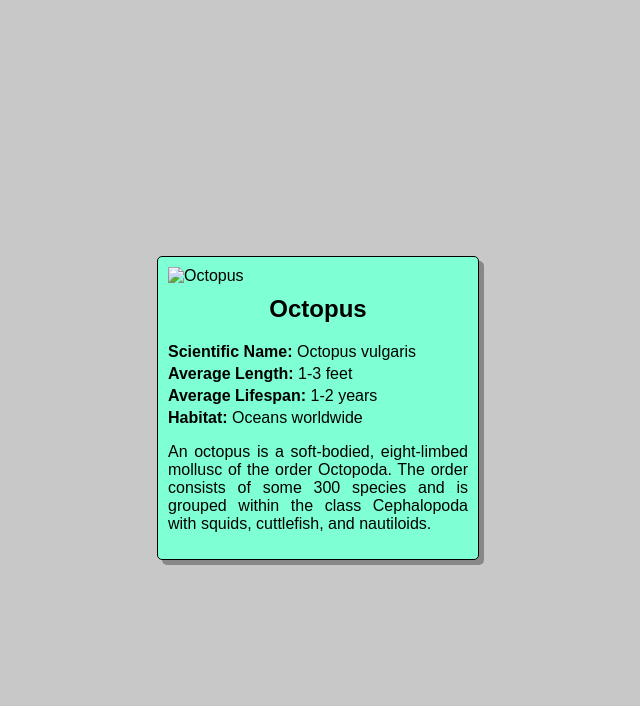
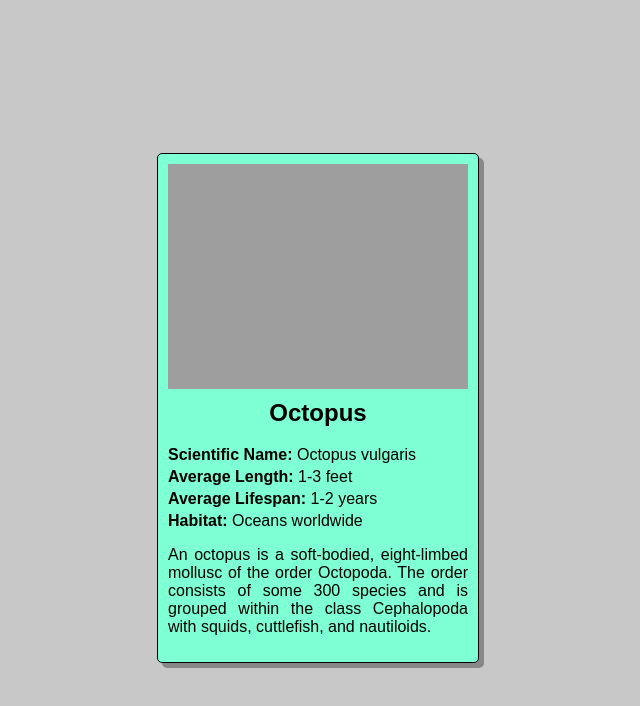
Before and after one commit to CyberImmortal7/website, a plain HTML site: page index.html in a window 1280 px wide. Shown: the whole page, without its empty margins (322-962 px from the left). Drawn offline with Linux system fonts and the light colour scheme; the site is published under a folder, as on GitHub Pages, so addresses that start at the root find nothing.

Commit message:
Update index.html

```diff
--- a/index.html
+++ b/index.html
@@ -56,7 +56,7 @@
 </head>
 <body>
     <div class="card">
-        <img src="/octopus-with-ai-generated-free-png.png" alt="Octopus">
+        <img src="octopus-with-ai-generated-free-png.png" alt="Octopus">
         <h2>Octopus</h2>
         <ul>
             <li><span>Scientific Name:</span> Octopus vulgaris</li>
```
